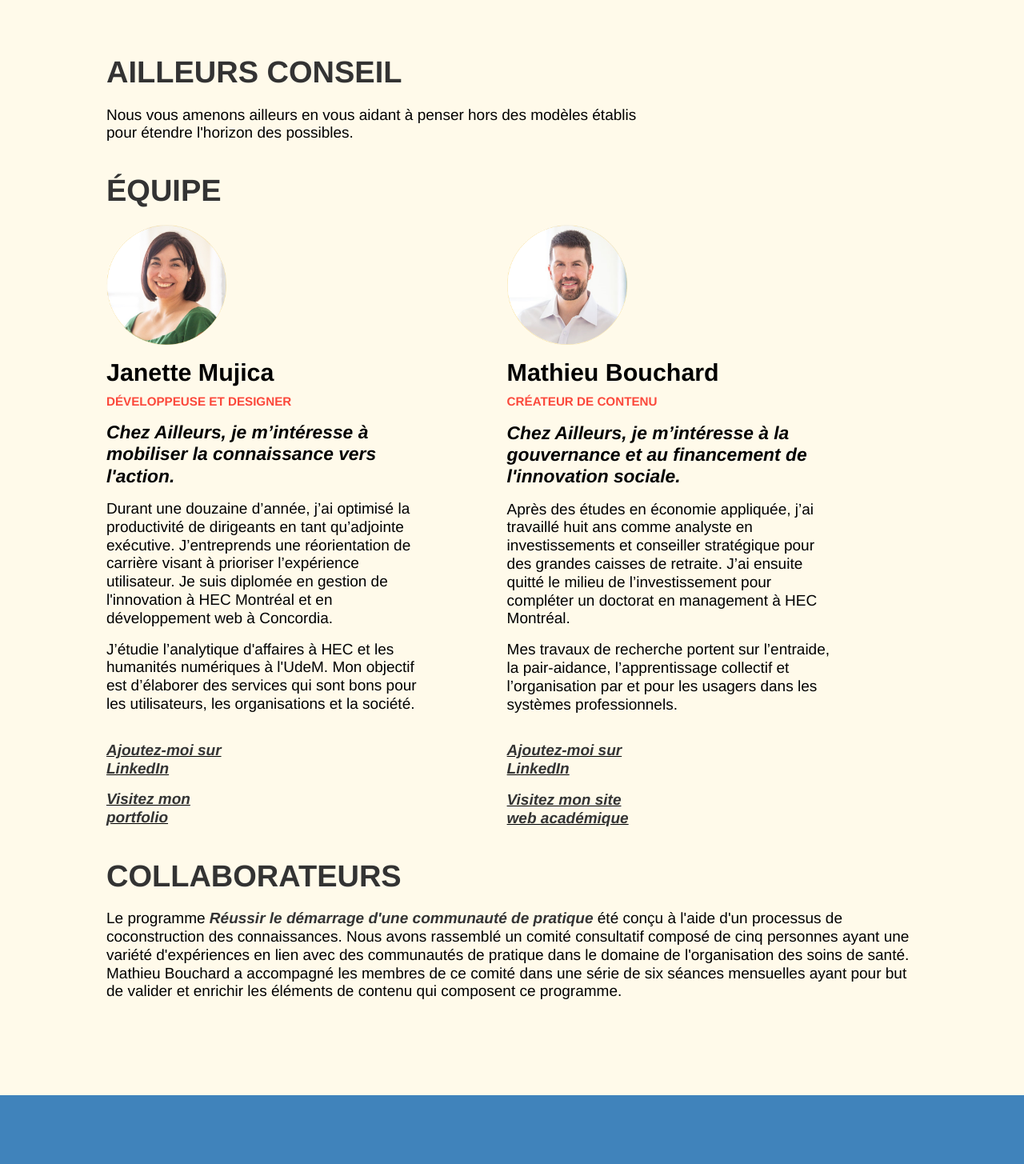
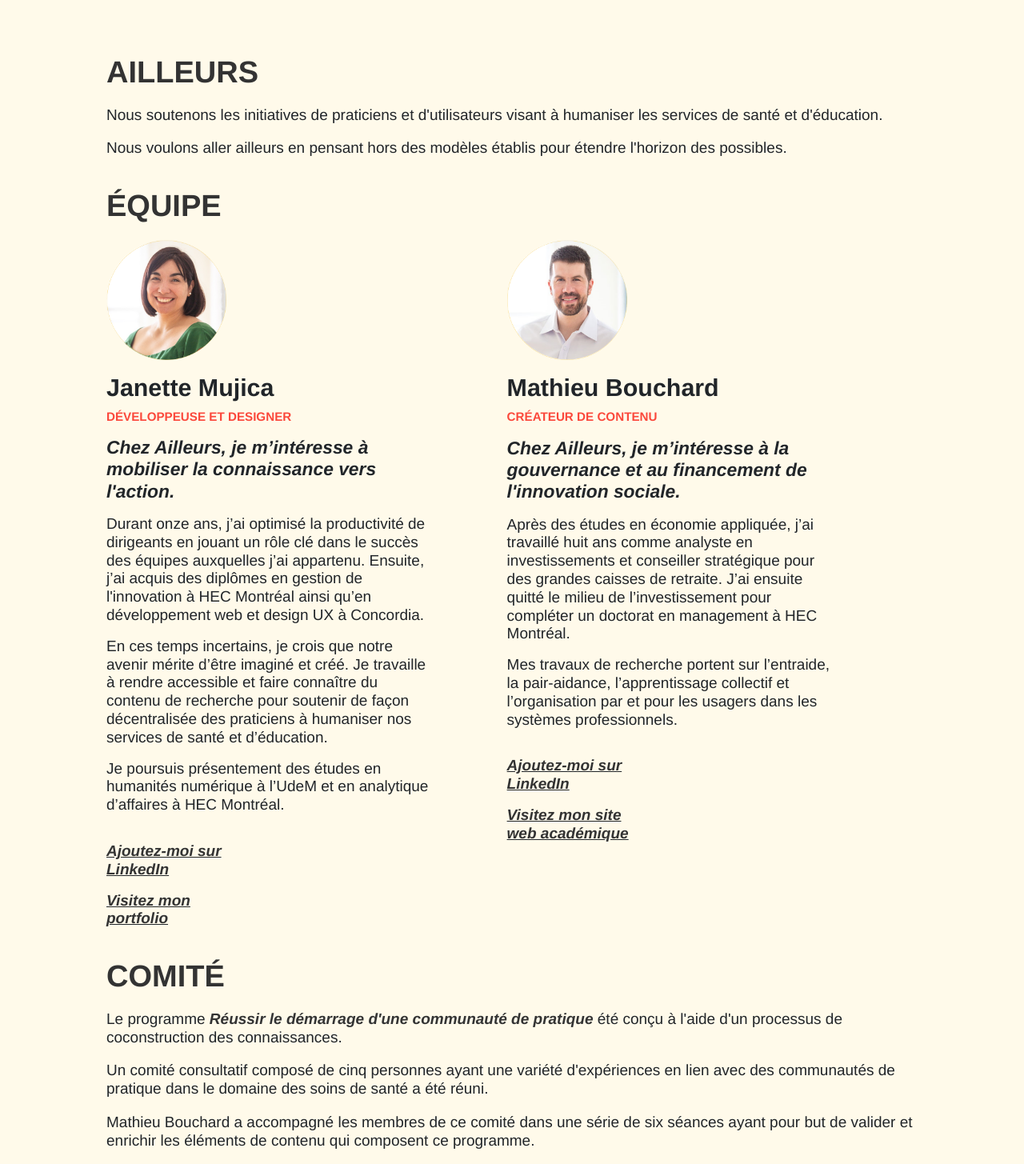
Before and after one commit to JanetteMujica/AilleursConseil_Prelancement, a React (Create React App) app in the folder client/: page /equipe in a window 1280 px wide. Shown: the part 160-1615 px from the top of the page at 80% size. Built offline with nearby package versions, Linux system fonts and the light colour scheme.

Commit message:
pouvoirs

```diff
--- a/client/public/index.html
+++ b/client/public/index.html
@@ -22,6 +22,12 @@
 			href="https://fonts.googleapis.com/css2?family=Arimo:ital,wght@0,400;0,500;0,600;0,700;1,400;1,500;1,600;1,700&display=swap"
 			rel="stylesheet"
 		/>
+		<link
+			href="https://cdn.jsdelivr.net/npm/bootstrap@5.3.0-alpha1/dist/css/bootstrap.min.css"
+			rel="stylesheet"
+			integrity="sha384-GLhlTQ8iRABdZLl6O3oVMWSktQOp6b7In1Zl3/Jr59b6EGGoI1aFkw7cmDA6j6gD"
+			crossorigin="anonymous"
+		/>
 
 		<!--
       Notice the use of %PUBLIC_URL% in the tags above.
@@ -36,6 +42,11 @@
 	</head>
 	<body>
 		<noscript>You need to enable JavaScript to run this app.</noscript>
+		<script
+			src="https://cdn.jsdelivr.net/npm/bootstrap@5.3.0-alpha1/dist/js/bootstrap.bundle.min.js"
+			integrity="sha384-w76AqPfDkMBDXo30jS1Sgez6pr3x5MlQ1ZAGC+nuZB+EYdgRZgiwxhTBTkF7CXvN"
+			crossorigin="anonymous"
+		></script>
 		<div id="root"></div>
 		<!--
       This HTML file is a template.
--- a/client/src/App.js
+++ b/client/src/App.js
@@ -5,6 +5,7 @@ import GlobalStyles from './components/GlobalStyles';
 import NavBar from './components/NavBar';
 import Equipe from './pages/Equipe';
 import Home from './pages/Home';
+import Pouvoirs from './pages/Pouvoirs';
 import Programme from './pages/Programme/Index';
 import Module from './pages/Programme/Module';
 import Footer from './components/Footer';
@@ -19,6 +20,7 @@ const App = () => {
 				<Route path='/programme' element={<Programme />} />
 				<Route path='/programme/:title' element={<Module />} />
 				<Route path='/equipe' element={<Equipe />} />
+				<Route path='/pouvoirs' element={<Pouvoirs />} />
 			</Routes>
 			<Footer />
 		</BrowserRouter>
--- a/client/src/components/Footer.js
+++ b/client/src/components/Footer.js
@@ -5,7 +5,6 @@ import Couche from '../assets/couche.png';
 import { Link } from 'react-router-dom';
 import Attribution from '../assets/attribution.png';
 import CreativeCommon from '../assets/common.png';
-import NonCommercial from '../assets/noCommercialUse.png';
 import { device } from '../components/MediaQueries';
 import emailjs from '@emailjs/browser';
 
@@ -96,12 +95,11 @@ const Footer = () => {
 				<GreenSection>
 					<LicenseSection>
 						<LicenseLogo
-							href='https://creativecommons.org/licenses/by-nc/4.0/deed.fr'
+							href='https://creativecommons.org/licenses/by/4.0/deed.fr'
 							target='_blank'
 						>
 							<img src={CreativeCommon} alt='cc' />
 							<img src={Attribution} alt='attribution' />
-							<img src={NonCommercial} alt='nc' />
 						</LicenseLogo>
 
 						<p>
@@ -111,7 +109,7 @@ const Footer = () => {
 								target='_blank'
 								rel='noreferrer'
 							>
-								CC BY-NC 4.0
+								CC BY 4.0
 							</a>
 						</p>
 
--- a/client/src/components/GlobalStyles.js
+++ b/client/src/components/GlobalStyles.js
@@ -108,6 +108,7 @@ font-size: 18px;
 
 h1 {
   font-size: 2em;
+  font-weight: 700;
   color: var(--darkgrey);
 }
 h2,
--- a/client/src/components/NavBar.js
+++ b/client/src/components/NavBar.js
@@ -42,15 +42,6 @@ const NavBar = () => {
 					<SecondSection>
 						<Nav>
 							<NavLink
-								to='/'
-								style={({ isActive }) => ({
-									textDecoration: !isActive ? 'none' : 'underline',
-									textDecorationThickness: !isActive ? 'none' : '2px',
-								})}
-							>
-								<Page>accueil</Page>
-							</NavLink>
-							<NavLink
 								to='/programme'
 								style={({ isActive }) => ({
 									textDecoration: !isActive ? 'none' : 'underline',
@@ -59,6 +50,17 @@ const NavBar = () => {
 							>
 								<Page>programme</Page>
 							</NavLink>
+
+							<NavLink
+								to='/pouvoirs'
+								style={({ isActive }) => ({
+									textDecoration: !isActive ? 'none' : 'underline',
+									textDecorationThickness: !isActive ? 'none' : '2px',
+								})}
+							>
+								<Page>pouvoirs</Page>
+							</NavLink>
+
 							<NavLink
 								to='/equipe'
 								style={({ isActive }) => ({
--- a/client/src/pages/Equipe.js
+++ b/client/src/pages/Equipe.js
@@ -11,11 +11,15 @@ const Equipe = () => {
 	return (
 		<>
 			<Wrapper>
-				<TitrePage>AILLEURS CONSEIL</TitrePage>
-				<Bio>
-					Nous vous amenons ailleurs en vous aidant à penser hors des modèles
-					établis <br></br>pour étendre l'horizon des possibles.
-				</Bio>
+				<TitrePage>AILLEURS</TitrePage>
+				<Para>
+					Nous soutenons les initiatives de praticiens et d'utilisateurs visant
+					à humaniser les services de santé et d'éducation.
+				</Para>
+				<Para>
+					Nous voulons aller ailleurs en pensant hors des modèles établis pour
+					étendre l'horizon des possibles.
+				</Para>
 
 				<TitrePage>ÉQUIPE</TitrePage>
 				<LesBios>
@@ -36,16 +40,23 @@ const Equipe = () => {
 							l'action.
 						</Statement>
 						<Bio>
-							Durant une douzaine d’année, j’ai optimisé la productivité de
-							dirigeants en tant qu’adjointe exécutive. J’entreprends une
-							réorientation de carrière visant à prioriser l’expérience
-							utilisateur. Je suis diplomée en gestion de l'innovation à HEC
-							Montréal et en développement web à Concordia.
+							Durant onze ans, j’ai optimisé la productivité de dirigeants en
+							jouant un rôle clé dans le succès des équipes auxquelles j’ai
+							appartenu. Ensuite, j’ai acquis des diplômes en gestion de
+							l'innovation à HEC Montréal ainsi qu’en développement web et
+							design UX à Concordia.
 						</Bio>
 						<Bio>
-							J’étudie l’analytique d'affaires à HEC et les humanités numériques
-							à l'UdeM. Mon objectif est d’élaborer des services qui sont bons
-							pour les utilisateurs, les organisations et la société.
+							En ces temps incertains, je crois que notre avenir mérite d’être
+							imaginé et créé. Je travaille à rendre accessible et faire
+							connaître du contenu de recherche pour soutenir de façon
+							décentralisée des praticiens à humaniser nos services de santé et
+							d’éducation.
+						</Bio>
+
+						<Bio>
+							Je poursuis présentement des études en humanités numérique à
+							l’UdeM et en analytique d’affaires à HEC Montréal.
 						</Bio>
 						<LesLiens>
 							<a
@@ -114,20 +125,25 @@ const Equipe = () => {
 					</section>
 				</LesBios>
 
-				<TitrePage>COLLABORATEURS</TitrePage>
-				<Bio>
+				<TitrePage>COMITÉ</TitrePage>
+				<Para>
 					Le programme
 					<Link to='/programme'>
 						<Italic> Réussir le démarrage d'une communauté de pratique </Italic>
 					</Link>
 					été conçu à l'aide d'un processus de coconstruction des connaissances.
-					Nous avons rassemblé un comité consultatif composé de cinq personnes
-					ayant une variété d'expériences en lien avec des communautés de
-					pratique dans le domaine de l'organisation des soins de santé. Mathieu
-					Bouchard a accompagné les membres de ce comité dans une série de six
-					séances mensuelles ayant pour but de valider et enrichir les éléments
-					de contenu qui composent ce programme.
-				</Bio>
+				</Para>
+				<Para>
+					Un comité consultatif composé de cinq personnes ayant une variété
+					d'expériences en lien avec des communautés de pratique dans le domaine
+					des soins de santé a été réuni.
+				</Para>
+
+				<Para>
+					Mathieu Bouchard a accompagné les membres de ce comité dans une série
+					de six séances ayant pour but de valider et enrichir les éléments de
+					contenu qui composent ce programme.
+				</Para>
 			</Wrapper>
 		</>
 	);
@@ -136,7 +152,7 @@ const Equipe = () => {
 export default Equipe;
 
 const Wrapper = styled.div`
-	margin-top: 13em;
+	margin-top: 11em;
 	padding-left: 1em;
 	padding-right: 1em;
 	padding-bottom: 1em;
@@ -224,6 +240,10 @@ const Statement = styled.div`
 
 const Bio = styled.div``;
 
+const Para = styled.div`
+	margin-bottom: 1em;
+`;
+
 const LesLiens = styled.section`
 	margin-top: 1em;
 	font-weight: 700;
--- a/client/src/pages/Home.js
+++ b/client/src/pages/Home.js
@@ -1,4 +1,5 @@
 import React from 'react';
+import Carousel from 'react-bootstrap/Carousel';
 import styled from 'styled-components';
 import { device } from '../components/MediaQueries';
 import { Link } from 'react-router-dom';
@@ -30,18 +31,33 @@ const Home = () => {
 				</RightSection>
 			</Wrapper>
 
-			<BdSection>
+			<CarouselSection>
+				<Carousel slide={false} variant='dark'>
+					<Carousel.Item>
 						<img
 							src={BdOne}
 							alt="Tout le monde travaille en silos! Qu'est-ce qu'on peut faire?"
 						/>
-				<img src={BdTwo} alt='Facile! On démarre une communcauté de pratique' />
+					</Carousel.Item>
+					<Carousel.Item>
+						<img
+							src={BdTwo}
+							alt='Facile! On démarre une communcauté de pratique'
+						/>
+					</Carousel.Item>
+
+					<Carousel.Item>
 						<img src={BdThree} alt='Bonne idée!' />
+					</Carousel.Item>
+
+					<Carousel.Item>
 						<img
 							src={BdFour}
 							alt="Oui, mais .. qu'est-ce qu'on faite pour que ça marche?"
 						/>
-			</BdSection>
+					</Carousel.Item>
+				</Carousel>
+			</CarouselSection>
 		</>
 	);
 };
@@ -56,7 +72,7 @@ const Wrapper = styled.section`
 	padding-right: 1em;
 	gap: 1.5em;
 	align-items: flex-start;
-	margin-top: 13em;
+	margin-top: 11em;
 	width: 100%;
 	margin-left: auto;
 	margin-right: auto;
@@ -166,14 +182,10 @@ const Button = styled(Link)`
 	}
 `;
 
-const BdSection = styled.section`
-	display: flex;
-	flex-direction: column;
-	flex-wrap: wrap;
+const CarouselSection = styled.div`
 	margin-top: 4em;
-	gap: 1em;
-	padding-right: 1em;
-	padding-left: 1em;
+	margin-right: 1em;
+	margin-left: 1em;
 
 	@media ${device.tablet} {
 		padding-right: 2em;
@@ -206,6 +218,9 @@ const BdSection = styled.section`
 	}
 
 	img {
+		display: flex;
+		justify-content: center;
+		align-items: flex-start;
 		width: 100%;
 		height: auto;
 
--- /dev/null
+++ b/client/src/pages/Pouvoirs.js
@@ -0,0 +1,73 @@
+import styled from 'styled-components';
+import { device } from '../components/MediaQueries';
+
+const Pouvoirs = () => {
+	return (
+		<>
+			<Wrapper>
+				<Titre>Réussir le démarrage d'une communauté de pratique</Titre>
+			</Wrapper>
+		</>
+	);
+};
+
+export default Pouvoirs;
+
+const Wrapper = styled.section`
+	display: flex;
+	flex-direction: row;
+	flex-wrap: wrap;
+	padding-left: 1em;
+	padding-right: 1em;
+	gap: 1.5em;
+	align-items: flex-start;
+	margin-top: 11em;
+	width: 100%;
+	margin-left: auto;
+	margin-right: auto;
+
+	@media ${device.tablet} {
+		margin-top: 10em;
+		padding-left: 2em;
+		padding-right: 2em;
+		gap: 2em;
+	}
+
+	@media ${device.laptop} {
+		margin-top: 12em;
+		padding-left: 7em;
+		padding-right: 7em;
+	}
+
+	@media ${device.laptopL} {
+		padding-left: 13em;
+		padding-right: 13em;
+		gap: 3em;
+	}
+
+	@media ${device.desktop} {
+		padding-left: 20em;
+		padding-right: 20em;
+		margin-top: 14em;
+		gap: 2em;
+	}
+`;
+
+const Titre = styled.h1`
+	@media ${device.tablet} {
+		width: 290px;
+	}
+	@media ${device.laptop} {
+		font-size: 1.6em;
+	}
+
+	@media ${device.laptopL} {
+		width: 420px;
+		font-size: 2em;
+	}
+
+	@media ${device.desktop} {
+		width: 700px;
+		font-size: 3em;
+	}
+`;
```
Also changed, not shown: 2 other files (tests, documents, lock files or other folders). Lines whose indentation alone changed are shown as unchanged.
